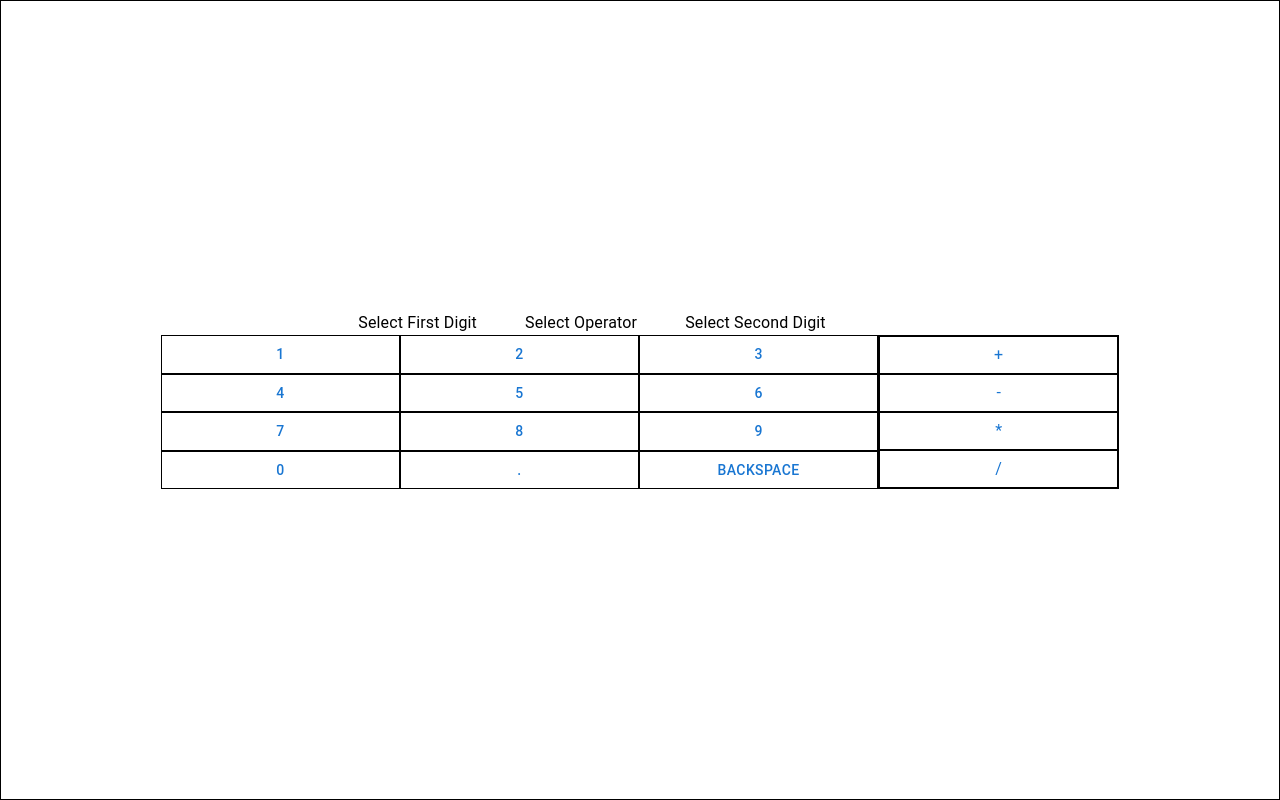
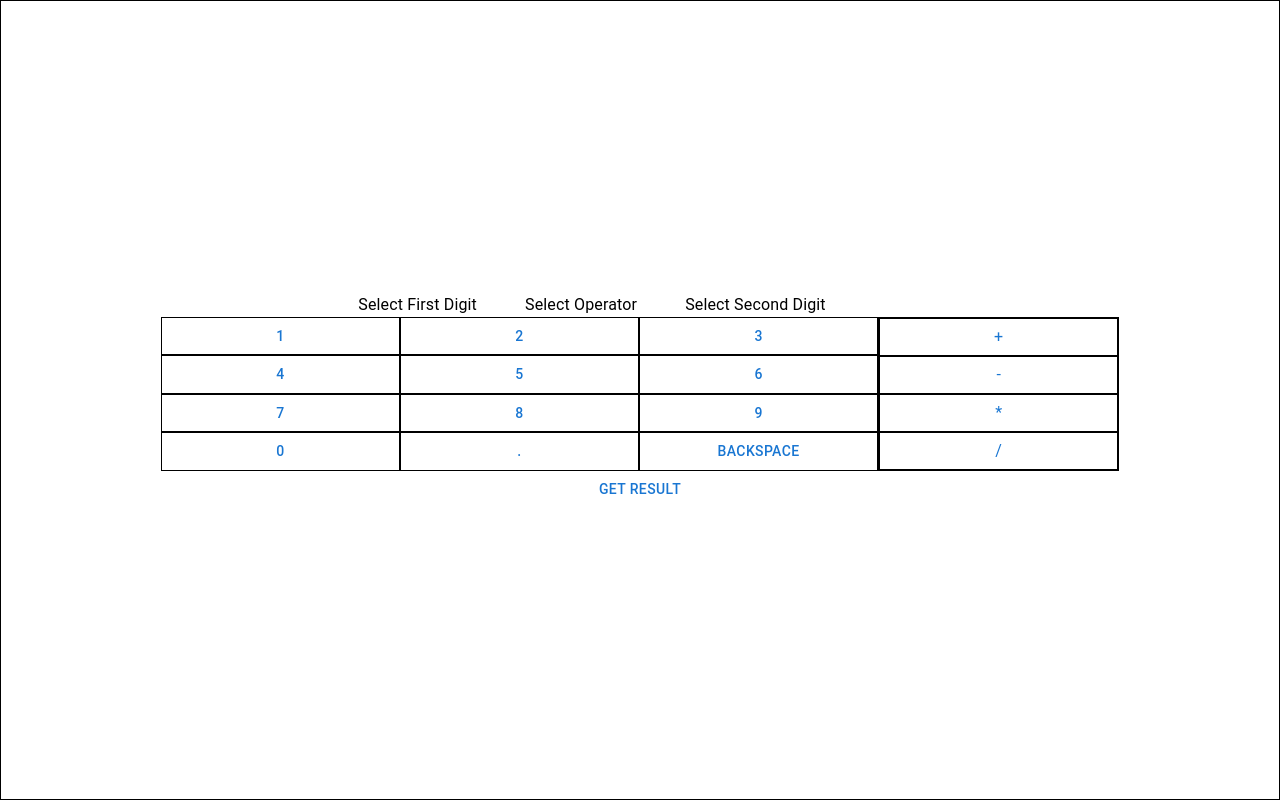
Before and after one commit to m-code-ing/basic_calculator, a React (Create React App) app: page / in a window 1280 px wide. Built offline with nearby package versions, Linux system fonts and the light colour scheme.

Commit message:
as below:     - create OperatorKeys UI component for rendering operator keys     - add Get Result button to calculate result

```diff
--- a/src/App.tsx
+++ b/src/App.tsx
@@ -1,8 +1,9 @@
-import { Button, Grid, Stack, Typography } from "@mui/material";
+import { Button, Grid, Stack } from "@mui/material";
 import { useCallback } from "react";
 import { useEffect } from "react";
 import { useState } from "react";
 import NumPad from "./NumPad";
+import OperatorKeys from "./OperatorKeys";
 import Result from "./Result";
 
 export type ButtonTypes = keyof typeof buttons;
@@ -63,6 +64,7 @@ function App() {
     }
     if (type === "backSpace") {
       setNumDigits(numDigits?.slice(0, numDigits.length - 1));
+      setResult(undefined);
     } else {
       setNumDigits(numDigits ? ((numDigits + digit) as string) : String(digit));
     }
@@ -92,6 +94,10 @@ function App() {
     }
   };
 
+  const getResult = () => {
+    setResult(updateCalResult());
+  };
+
   const updateCalResult = useCallback(() => {
     if (firstNum !== undefined && secondNum !== undefined) {
       switch (operator) {
@@ -112,10 +118,6 @@ function App() {
       }
     }
   }, [firstNum, secondNum, operator]);
-
-  useEffect(() => {
-    if (secondNum !== undefined) setResult(updateCalResult());
-  }, [secondNum, updateCalResult]);
 
   // TODO --> commented below code as for now.  Need to execute this code on pressing result button.  Note: Result button needs to be added first.
   // useEffect(() => {
@@ -147,14 +149,11 @@ function App() {
           <NumPad buttons={numPadButtons} handleClick={handleClick} />
         </Grid>
         <Grid container direction="column" flex={1} border={1}>
-          {operators.map((op, index) => (
-            <Grid border={1} key={index}>
-              <Button fullWidth onClick={() => handleClick("operators", op)}>
-                <Typography>{op}</Typography>
-              </Button>
-            </Grid>
-          ))}
+          <OperatorKeys operators={operators} handleClick={handleClick} />
         </Grid>
+      </Grid>
+      <Grid container justifyContent="center">
+        <Button onClick={getResult}>Get Result</Button>
       </Grid>
     </Stack>
   );
--- /dev/null
+++ b/src/OperatorKeys.tsx
@@ -0,0 +1,23 @@
+import { Grid, Button, Typography } from "@mui/material";
+import { ButtonTypes } from "./App";
+
+type OperatorKeysProps = {
+  operators: string[];
+  handleClick: (type: ButtonTypes, op: string) => void;
+};
+
+const OperatorKeys = ({ operators, handleClick }: OperatorKeysProps) => {
+  return (
+    <>
+      {operators.map((op, index) => (
+        <Grid border={1} key={index}>
+          <Button fullWidth onClick={() => handleClick("operators", op)}>
+            <Typography>{op}</Typography>
+          </Button>
+        </Grid>
+      ))}
+    </>
+  );
+};
+
+export default OperatorKeys;
```
